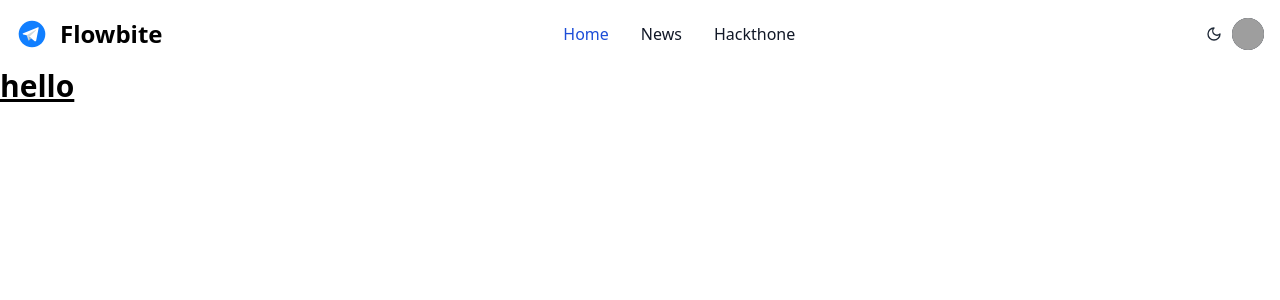
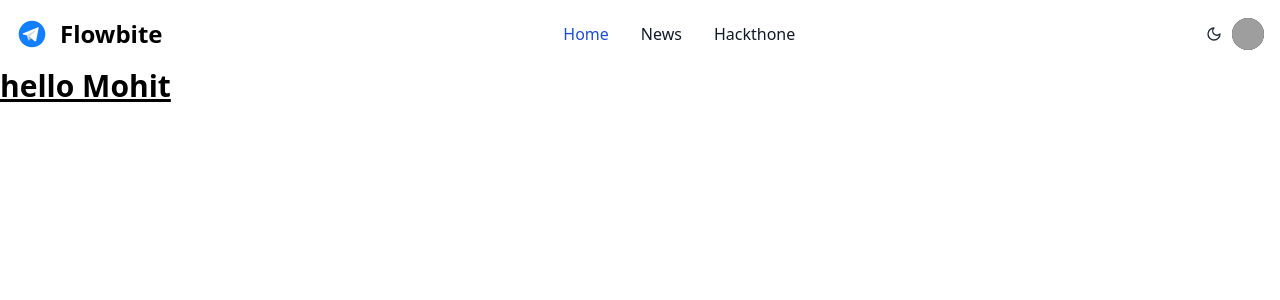
Before and after one commit to Meet-Patel-306/connect-stud, a React (Vite) app: page / in a window 1280 px wide. Shown: the top 300 px of the page. Built offline with nearby package versions, Linux system fonts and the light colour scheme; grey boxes are pictures that could not be loaded.

Commit message:
Update App.jsx

```diff
--- a/src/App.jsx
+++ b/src/App.jsx
@@ -5,7 +5,7 @@
   return (
     <>
       <Navbar/>
-      <h1 className="text-3xl font-bold underline">hello</h1>
+      <h1 className="text-3xl font-bold underline">hello Mohit</h1>
     </>
   )
 }
```
